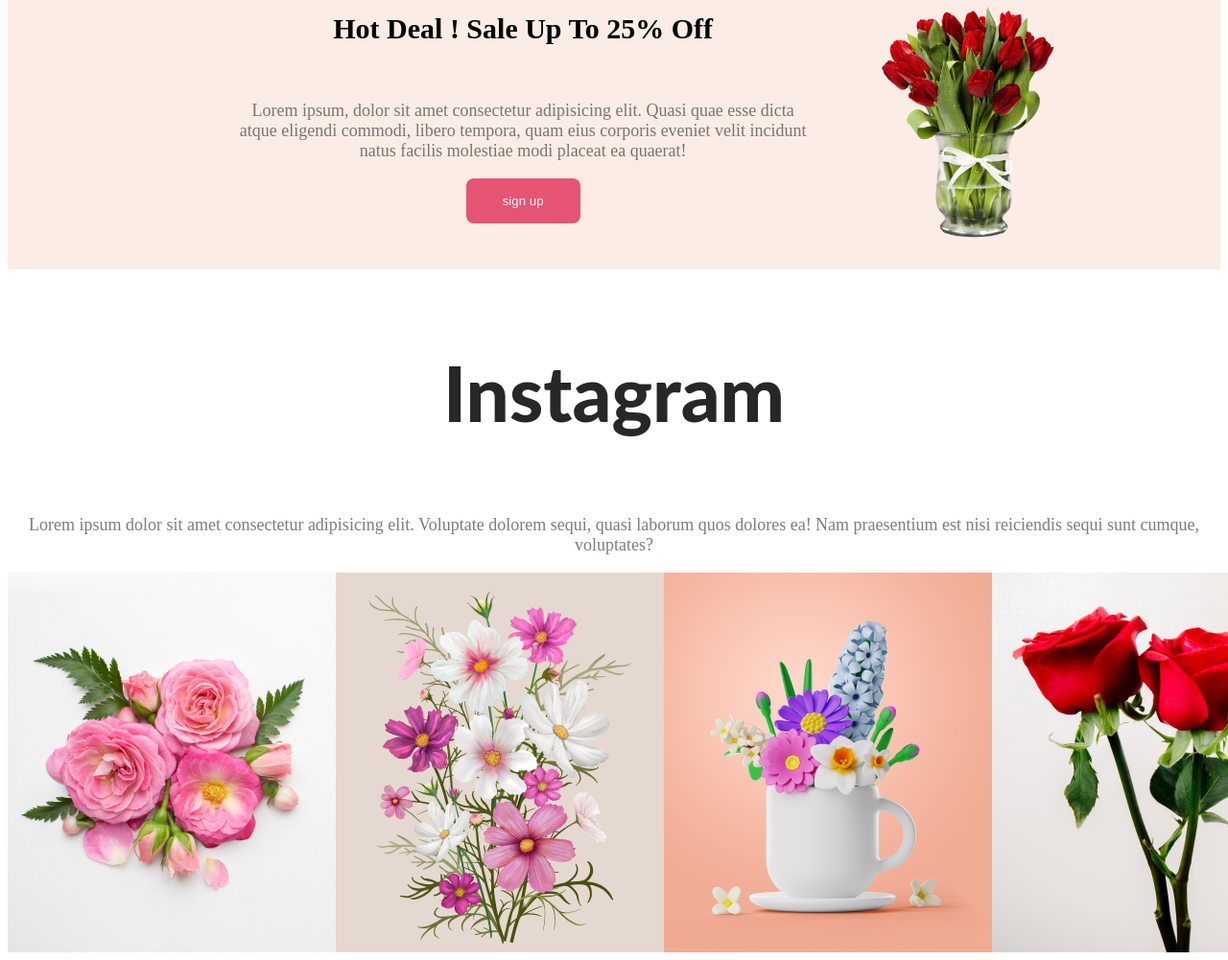
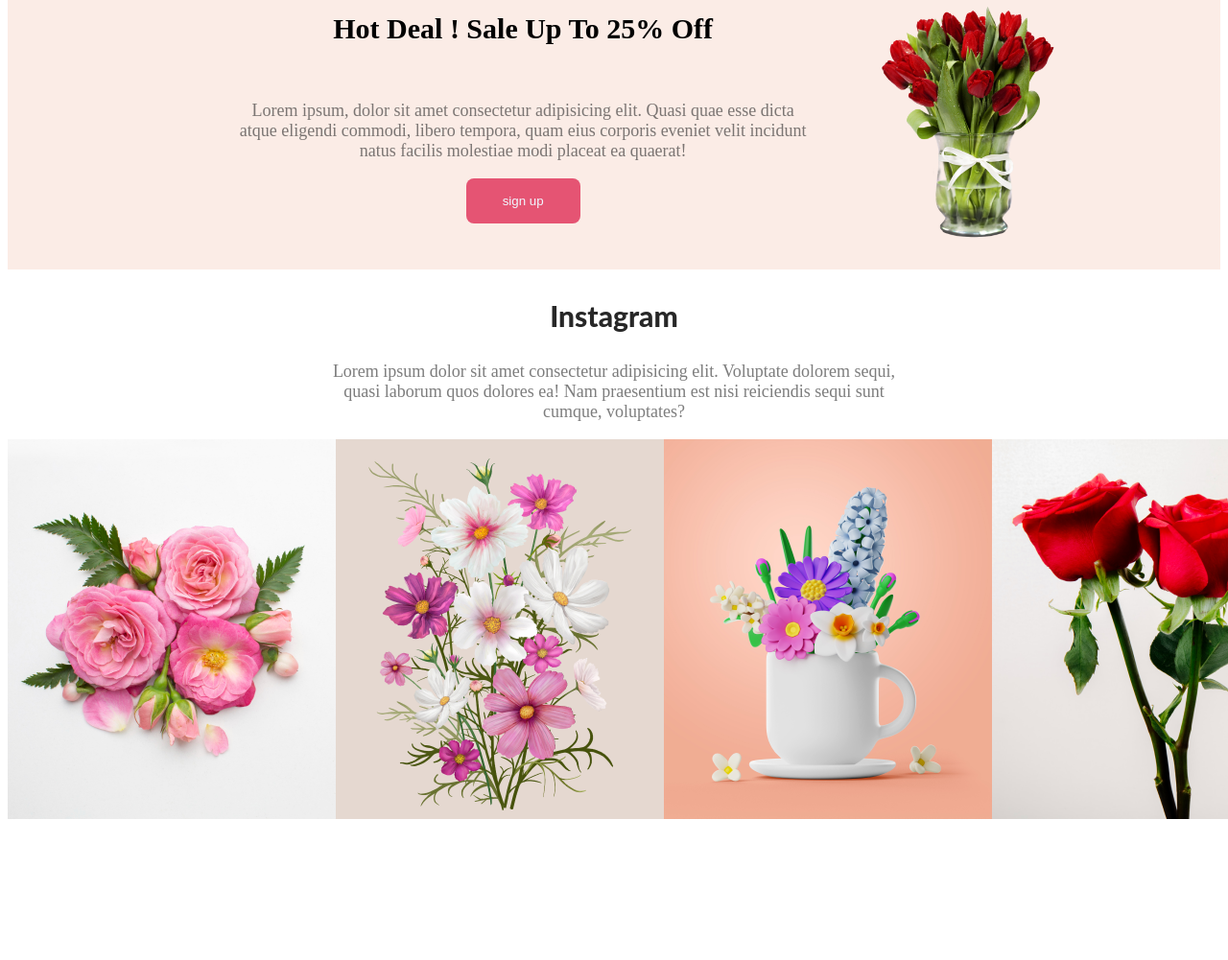
Before and after one commit to shakil-122/flower-shop-assignment, a plain HTML site: page index.html in a window 1280 px wide. Shown: the part 1706-2707 px from the top of the page at 96% size. After the commit the page ends 2568 px from the top, so only its background shows below. Drawn offline with Linux system fonts and the light colour scheme.

Commit message:
added another section

```diff
--- a/index.html
+++ b/index.html
@@ -65,7 +65,7 @@
                 </div>
                 <div>
                     <div class="description-3">
-                    <h3>Instagram</h3>
+                    <h3 class="media">Instagram</h3>
                     <p>Lorem ipsum dolor sit amet consectetur adipisicing elit. Voluptate dolorem sequi, quasi laborum quos dolores ea! Nam praesentium est nisi reiciendis sequi sunt cumque, voluptates?</p>
                     </div>
                     <div class="flower-5">
--- a/style.css
+++ b/style.css
@@ -136,8 +136,16 @@ p{
 }
 .description-3{
     text-align: center;
+    width: 600px;
     margin: auto;
+    padding: 0px 100px;
+    align-items: center;
+}
+.media{
+    font-size: 30px;
+    font-weight: 200px;
 }
 .flower-5{
     display: flex;
+    justify-content: space-around;
 }
```
